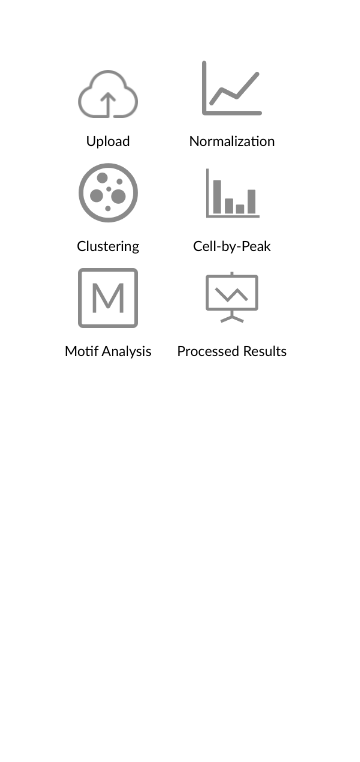
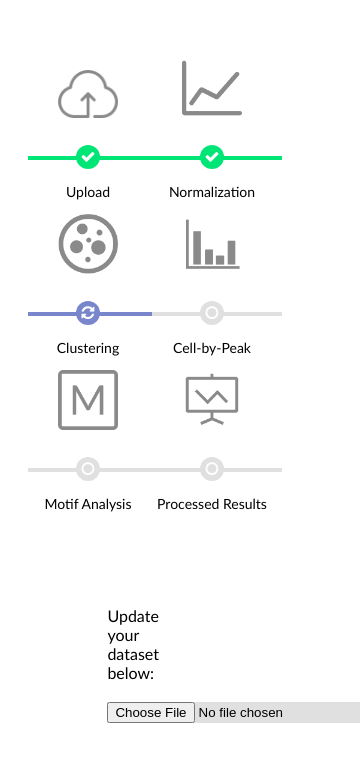
Before and after one commit to harrychy8/Capstone, an Electron app: page processView.html in a window 300 px wide. Shown: the part 122-884 px from the top of the page, 360 px wide, since content can reach past the window. Before the commit the page ends 844 px from the top, so only its background shows below. Drawn offline with Linux system fonts and the light colour scheme.

Commit message:
finished upload & process html view

```diff
--- a/processView.css
+++ b/processView.css
@@ -1,21 +1,92 @@
 .progressBar {
-	margin: 180px auto;
+	margin-top: 180px;
+	margin-left: auto;
 }
 
 .progressBar img {
 	width: 60px;
+	margin-bottom: 10px;
 }
 
 .progressBar ul {
 	text-align: center;
+	padding-inline-start: 0px;
 }
 
 .progressBar ul li{
 	display: inline-block;
 	width: 120px;
+	position: relative;
 }
 
 .progressBar p {
 	font-family: "calibri", Garamond, 'Comic Sans MS';
 	font-size: 14px;
 }
+
+.progressBar ul li i {
+	margin-top: 17px;
+	font-size: 15px;
+}
+
+.progressBar .fa {
+	background-color: #e0e0e0;
+	width: 16px;
+	height: 16px;
+	border-radius: 50%;
+	padding: 4px;
+	color: white;
+}
+
+.progressBar .fa::after {
+	content: '';
+	background: #e0e0e0;
+	height: 4px;
+	width: 130px;
+	display: block;
+	position: absolute;
+	left: 0;
+	z-index: -1;
+	margin-top: -8px;
+}
+
+.progressBar ul li:nth-child(3) .fa {
+	background: #7986cb;
+}
+
+.progressBar ul li:nth-child(3) .fa::after {
+	background: #7986cb;
+}
+
+.progressBar ul li:nth-child(1) .fa {
+	background: #00e676;
+}
+
+.progressBar ul li:nth-child(2) .fa {
+	background: #00e676;
+}
+
+.progressBar ul li:nth-child(1) .fa::after {
+	background: #00e676;
+}
+
+.progressBar ul li:nth-child(2) .fa::after {
+	background: #00e676;
+}
+
+.fileUpload {
+	width: 30%;
+	margin: 80px auto;
+}
+
+.fileUpload label {
+	text-align: center;
+	font-family: "calibri", Garamond, 'Comic Sans MS';
+	font-size: 16px;
+}
+
+.fileUpload input {
+	margin-top: 20px;
+	background-color: #e0e0e0;
+	size: 150%;
+}
--- a/processView.html
+++ b/processView.html
@@ -2,35 +2,48 @@
 <head>
 	<title> Data Processing Progress Bar</title>
 	<link rel="stylesheet" href="processView.css">
+	<link rel="stylesheet" href="https://stackpath.bootstrapcdn.com/font-awesome/4.7.0/css/font-awesome.min.css">
 </head>
 <body>
 	<div class="progressBar">
 		<ul>
 			<li>
-				<img src="images/upload_btn.png">
+				<img src="images/upload_btn.png"></br>
+				<i class="fa fa-check"></i>
 				<p> Upload </p>
 			</li>
 			<li>
-				<img src="images/normalization_btn.png">
+				<img src="images/normalization_btn.png"></br>
+				<i class="fa fa-check"></i>
 				<p> Normalization </p>
 			</li>
 			<li>
-				<img src="images/clustering_btn.png">
+				<img src="images/clustering_btn.png"></br>
+				<i class="fa fa-refresh"></i>
 				<p> Clustering </p>
 			</li>
 			<li>
-				<img src="images/cell-by-peak_btn.png">
+				<img src="images/cell-by-peak_btn.png"></br>
+				<i class="fa fa-circle-o"></i>
 				<p> Cell-by-Peak </p>
 			</li>
 			<li>
-				<img src="images/motif_analysis_btn.png">
+				<img src="images/motif_analysis_btn.png"></br>
+				<i class="fa fa-circle-o"></i>
 				<p> Motif Analysis </p>
 			</li>
 			<li>
-				<img src="images/final_result_btn.png">
+				<img src="images/final_result_btn.png"></br>
+				<i class="fa fa-circle-o"></i>
 				<p> Processed Results </p>
 			</li>
 		</ul>
 	</div>
+	<div class="fileUpload">
+		<label for="file-upload" class="btn btn-default btn-file">
+    		Update your dataset below:
+		</label></br>
+		<input id="file-upload" type="file"/>
+	</div>
 </body>
 <html>
```
